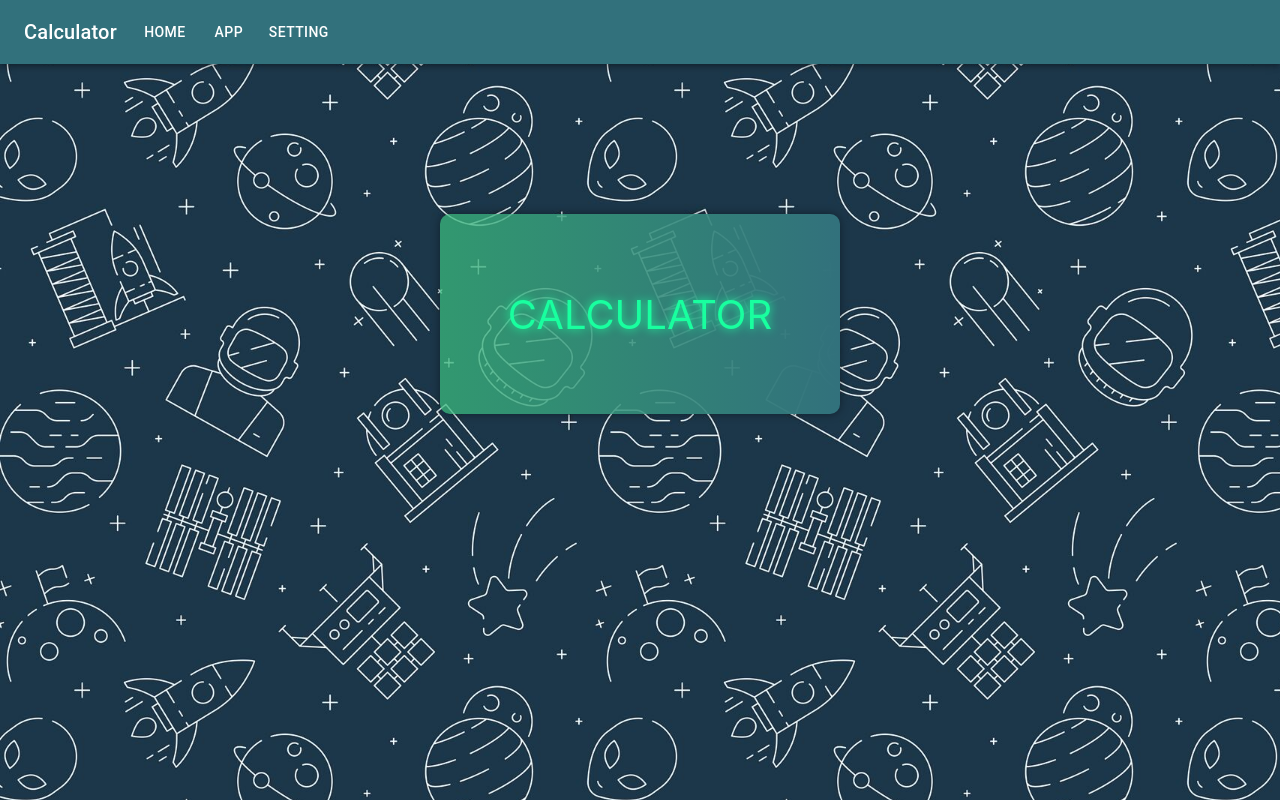
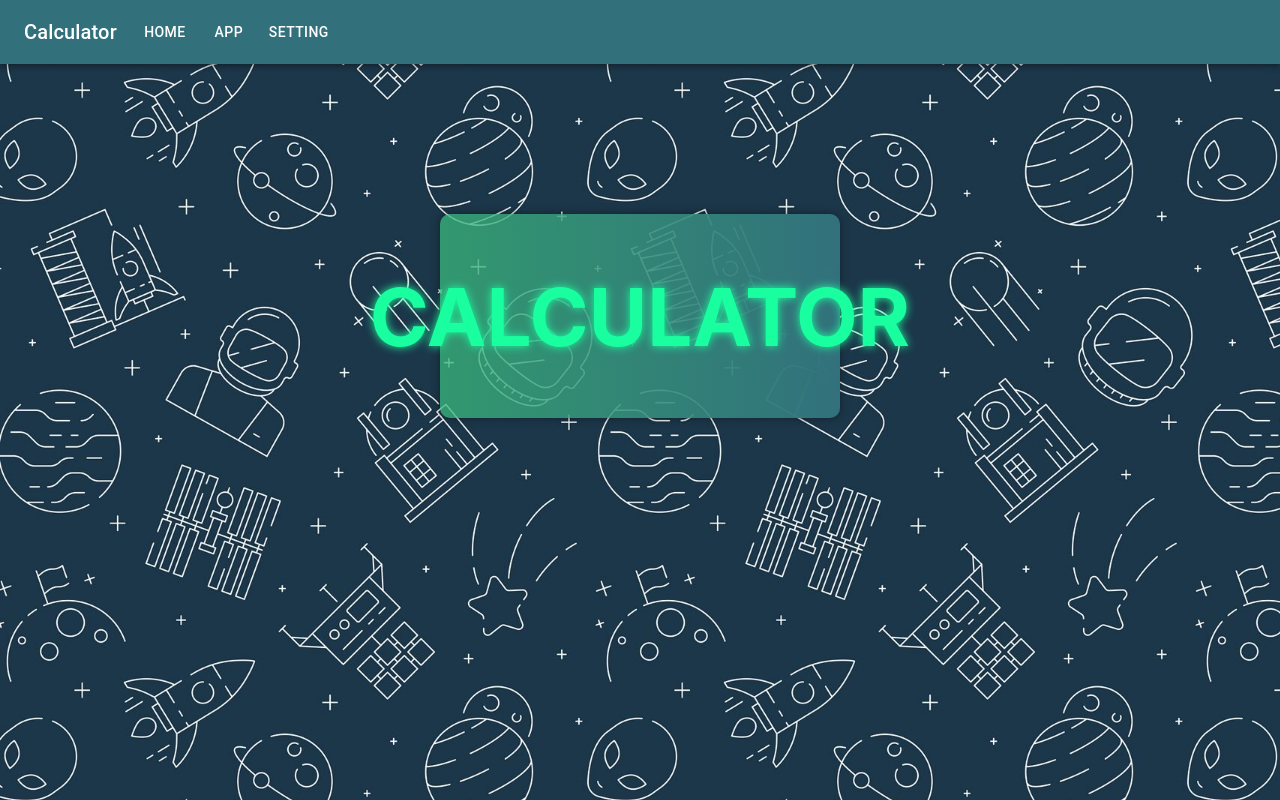
Before and after one commit to Merzaad/learning_redux, a React (Create React App) app: page / in a window 1280 px wide. Built offline with nearby package versions, Linux system fonts and the light colour scheme.

Commit message:
Test h1 seo checker

```diff
--- a/src/Home.tsx
+++ b/src/Home.tsx
@@ -7,7 +7,9 @@ import { Link } from 'react-router-dom'
 function Home() {
   return (
     <Link id="home" to="/app">
-      <div className="home">CALCULATOR</div>
+      <div className="home">
+        <h1>CALCULATOR</h1>
+      </div>
     </Link>
   )
 }
```
